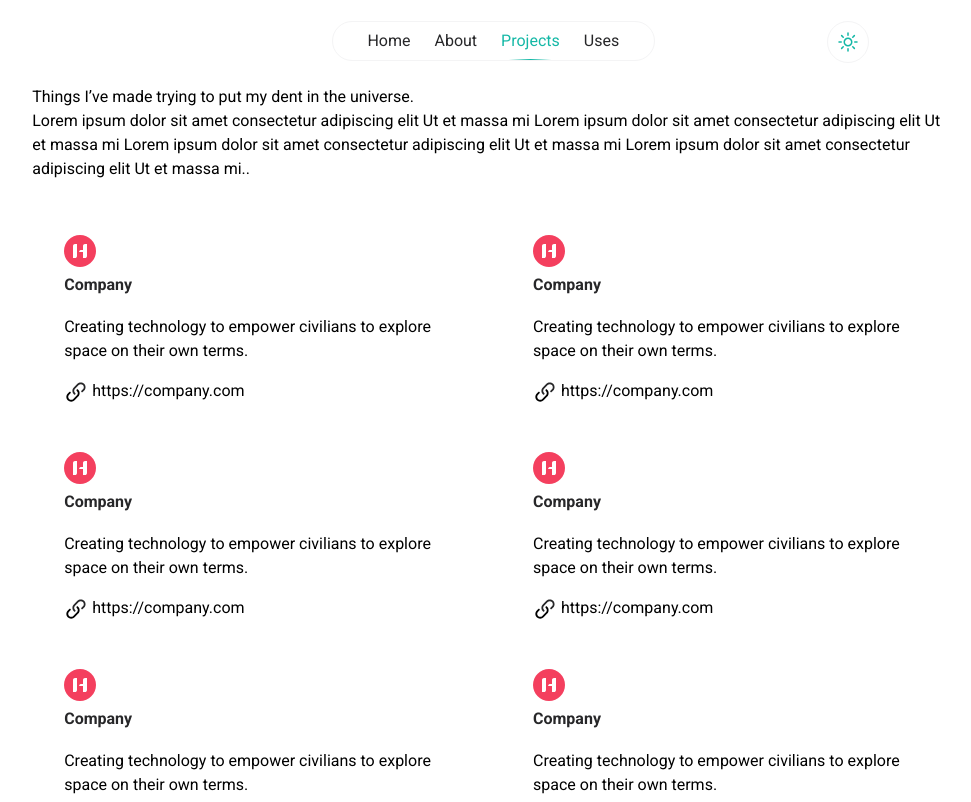
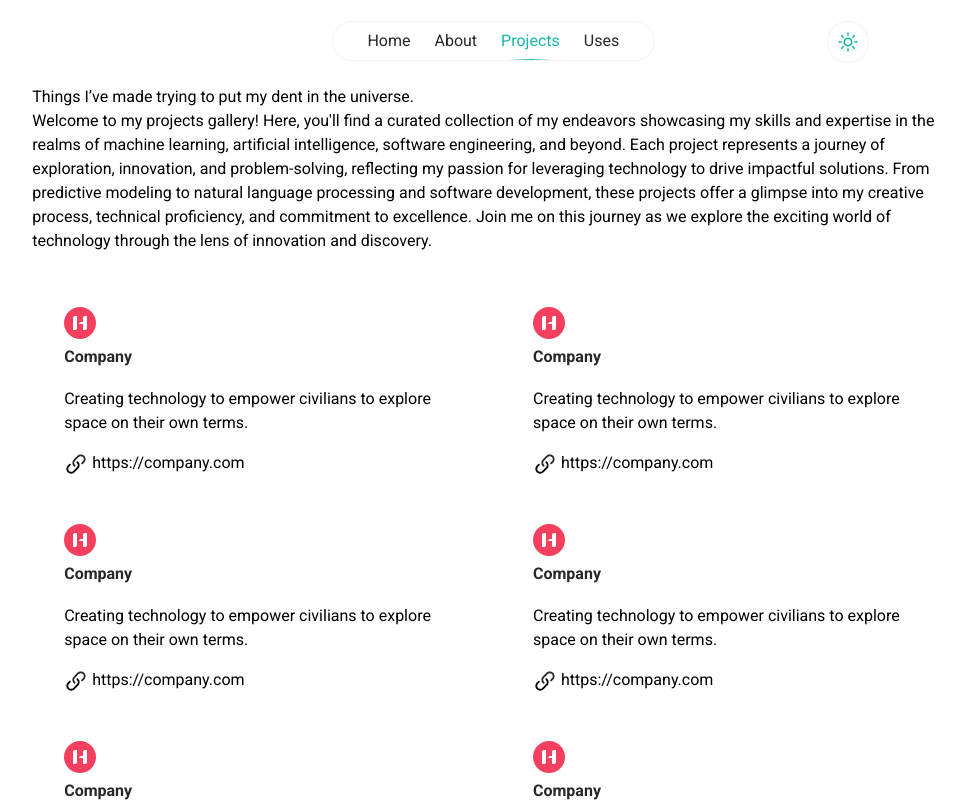
Before and after one commit to melizalde-ds/portfolio, a Next.js app: page /projects in a window 1280 px wide. Shown: the top 802 px of the page, without its empty margins (147-1118 px from the left). Built offline with nearby package versions, Linux system fonts and the light colour scheme.

Commit message:
Projects

```diff
--- a/src/app/projects/page.jsx
+++ b/src/app/projects/page.jsx
@@ -7,7 +7,7 @@ import "./Projects.css";
 export const metadata = {
   title: "Things I’ve made trying to put my dent in the universe.",
   description:
-    "Lorem ipsum dolor sit amet consectetur adipiscing elit Ut et massa mi Lorem ipsum dolor sit amet consectetur adipiscing elit Ut et massa mi Lorem ipsum dolor sit amet consectetur adipiscing elit Ut et massa mi Lorem ipsum dolor sit amet consectetur adipiscing elit Ut et massa mi..",
+    "Welcome to my projects gallery! Here, you'll find a curated collection of my endeavors showcasing my skills and expertise in the realms of machine learning, artificial intelligence, software engineering, and beyond. Each project represents a journey of exploration, innovation, and problem-solving, reflecting my passion for leveraging technology to drive impactful solutions. From predictive modeling to natural language processing and software development, these projects offer a glimpse into my creative process, technical proficiency, and commitment to excellence. Join me on this journey as we explore the exciting world of technology through the lens of innovation and discovery.    ",
   projects: [
     {
       company: "Company",
```
